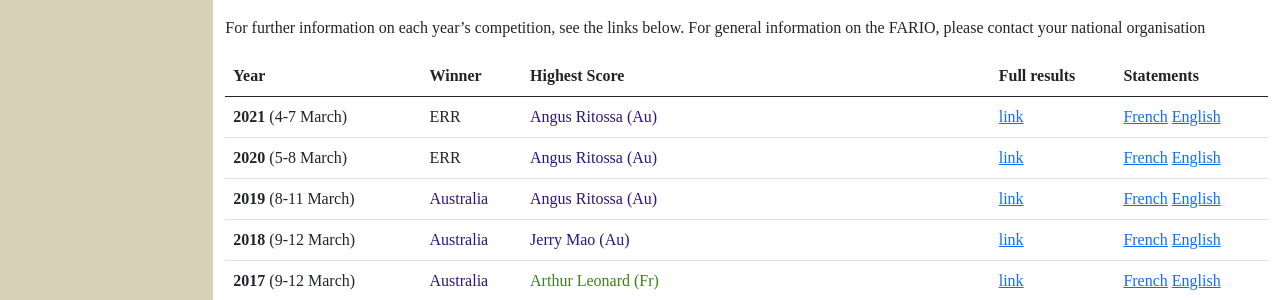
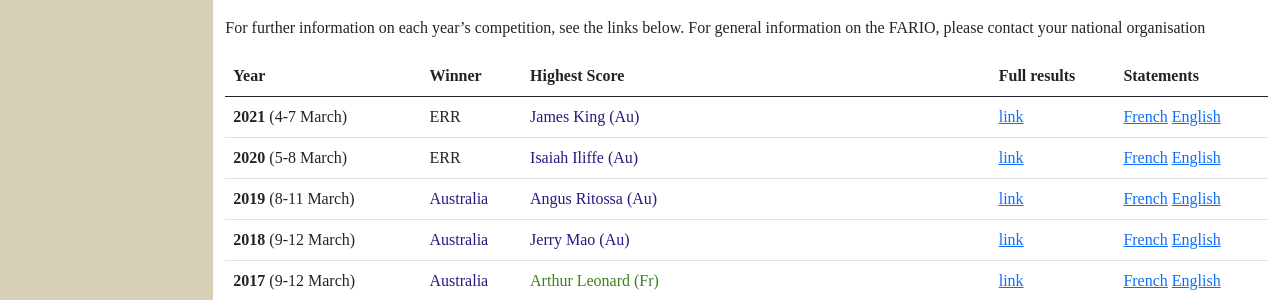
Before and after one commit to simonyanli/results, a Jekyll site: the page built from fario/results.md, in a window 1280 px wide. Shown: the part 209-509 px from the top of the page. Built offline with Jekyll 4.4.1, drawn with Linux system fonts in a browser that asks for light colours; some web fonts are replaced; comment, search, counter and statistics services are not loaded.

Commit message:
Fix FARIO 2020/2021 highest scorers

```diff
--- a/_data/fario/fario.yml
+++ b/_data/fario/fario.yml
@@ -3,7 +3,7 @@
   full_results: "fario21.html"
   winner: "Who knows"
   highest:
-    - [ "Angus Ritossa", "Au" ]
+    - [ "James King", "Au" ]
   graphs:
     - "fario21/q1.svg"
     - "fario21/q2.svg"
@@ -18,7 +18,7 @@
   full_results: "fario20.html"
   winner: "Who knows"
   highest:
-    - [ "Angus Ritossa", "Au" ]
+    - [ "Isaiah Iliffe", "Au" ]
   graphs:
     - "fario20/q1.svg"
     - "fario20/q2.svg"
```
